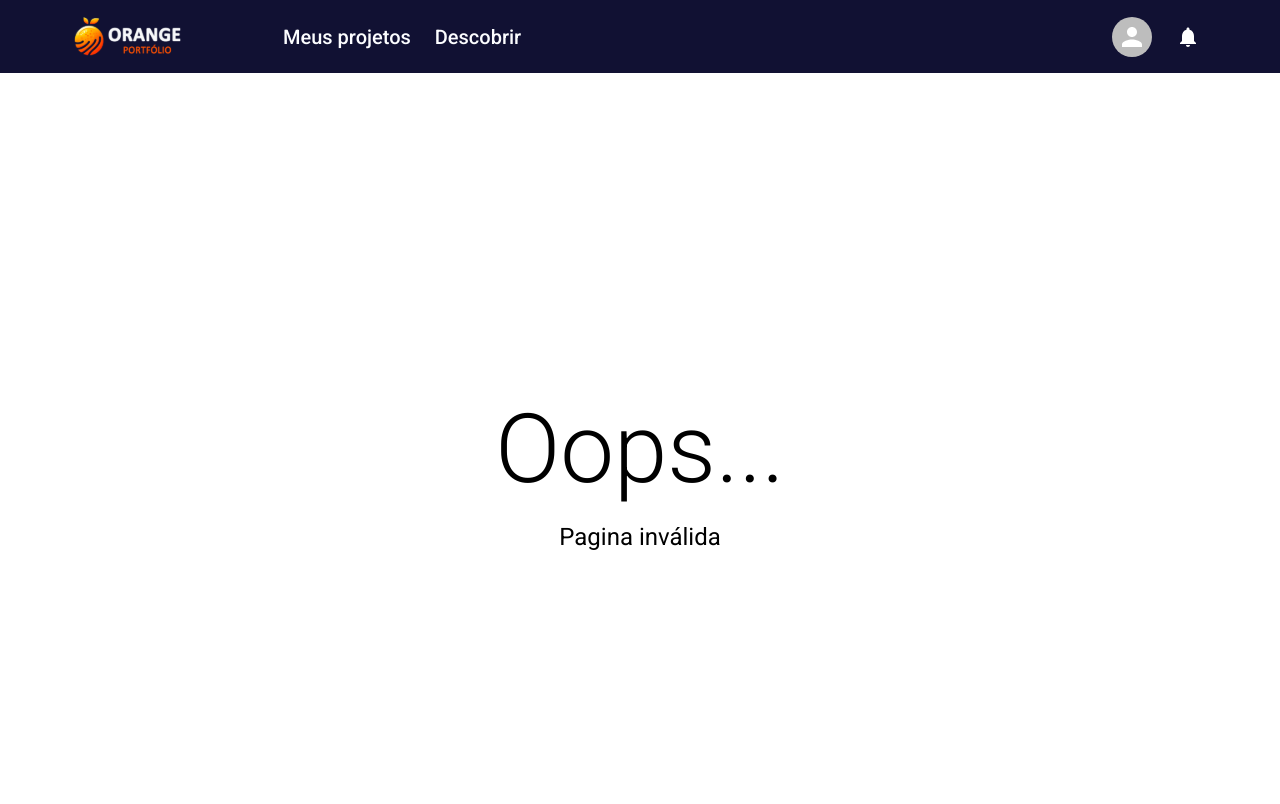
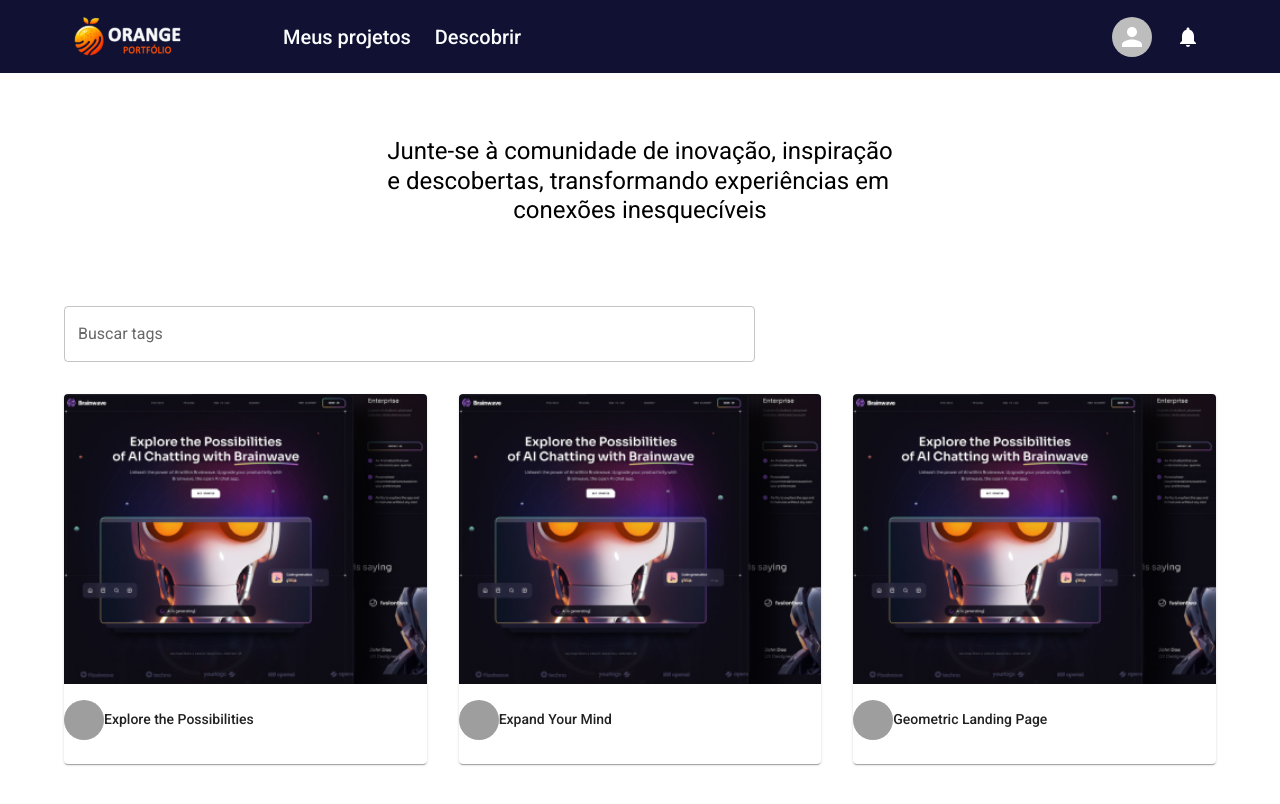
Before and after one commit to felipel7/orange-portfolio, a React (Vite) app: page /descobrir in a window 1280 px wide. Shown: the top 804 px of the page. Built offline with nearby package versions, Linux system fonts and the light colour scheme; grey boxes are pictures that could not be loaded.

Commit message:
Add page discovery

```diff
--- /dev/null
+++ b/src/components/Cards/CardDiscovery.tsx
@@ -0,0 +1,50 @@
+import {
+  Card as MuiCard,
+  CardContent,
+  CardMedia,
+  Typography,
+} from "@mui/material";
+
+interface CardProps {
+  personName: string;
+  avatar: string;
+  imageUrl: string;
+}
+
+export const CardDiscovery = ({ personName, avatar, imageUrl }: CardProps) => {
+  return (
+    <MuiCard
+      sx={{
+        mb: 4,
+      }}
+    >
+      <CardMedia
+        component="img"
+        sx={{
+          height: 290,
+          width: 389,
+        }}
+        image={imageUrl}
+        alt={personName}
+      />
+      <CardContent
+        sx={{
+          display: "flex",
+          alignItems: "center",
+          pl: 0,
+        }}
+      >
+        <img
+          src={avatar}
+          alt={`Avatar for ${personName}`}
+          style={{
+            width: "40px",
+            height: "40px",
+            borderRadius: "50%",
+          }}
+        />
+        <Typography variant="subtitle2">{personName}</Typography>
+      </CardContent>
+    </MuiCard>
+  );
+};
--- /dev/null
+++ b/src/components/Cards/CardGridDiscovery.tsx
@@ -0,0 +1,45 @@
+import React from "react";
+import Grid from "@mui/material/Grid";
+import { CardDiscovery } from "./CardDiscovery";
+import imgMockExplore from "./mockImg/Explore_the_Possibilities.jpg";
+
+// Mock de dados para os cards
+const itemsMock = [
+  {
+    id: 1,
+    personName: "Explore the Possibilities",
+    avatar:
+      "https://img.freepik.com/vetores-premium/design-de-avatar-de-pessoa_24877-38131.jpg",
+    imageUrl: imgMockExplore,
+  },
+  {
+    id: 2,
+    personName: "Expand Your Mind",
+    avatar:
+      "https://img.freepik.com/vetores-premium/design-de-avatar-de-pessoa_24877-38131.jpg",
+    imageUrl: imgMockExplore,
+  },
+  {
+    id: 3,
+    personName: "Geometric Landing Page",
+    avatar:
+      "https://img.freepik.com/vetores-premium/design-de-avatar-de-pessoa_24877-38131.jpg",
+    imageUrl: imgMockExplore,
+  },
+];
+
+export const CardGrid: React.FC = () => {
+  return (
+    <Grid container spacing={4}>
+      {itemsMock.map((item) => (
+        <Grid item key={item.id} xs={12} sm={6} md={4}>
+          <CardDiscovery
+            personName={item.personName}
+            avatar={item.avatar}
+            imageUrl={item.imageUrl}
+          />
+        </Grid>
+      ))}
+    </Grid>
+  );
+};
--- /dev/null
+++ b/src/components/Forms/SearchBarDiscovery.tsx
@@ -0,0 +1,49 @@
+import { useForm, Controller } from "react-hook-form";
+import Autocomplete from "@mui/material/Autocomplete";
+import TextField from "@mui/material/TextField";
+
+const tagsMock = ["React", "Material-UI", "TypeScript", "Hook Form"];
+
+interface FormData {
+  searchQuery: string;
+}
+
+export const SearchBarDiscovery = () => {
+  const { control, handleSubmit } = useForm<FormData>();
+
+  const onSubmit = (data: FormData) => {
+    console.log(data);
+  };
+
+  return (
+    <form onSubmit={handleSubmit(onSubmit)}>
+      <Controller
+        name="searchQuery"
+        control={control}
+        defaultValue=""
+        render={({ field }) => (
+          <Autocomplete
+            sx={{
+              mb: 3,
+              width: "60%",
+            }}
+            {...field}
+            freeSolo
+            options={tagsMock}
+            renderInput={(params) => (
+              <TextField
+                {...params}
+                label="Buscar tags"
+                margin="normal"
+                variant="outlined"
+              />
+            )}
+            onInputChange={(event, value) => {
+              field.onChange(value);
+            }}
+          />
+        )}
+      />
+    </form>
+  );
+};
--- /dev/null
+++ b/src/pages/DiscoveryPage.tsx
@@ -0,0 +1,26 @@
+import { Stack, Container, Typography, Box } from "@mui/material";
+import { SearchBarDiscovery } from "../components/Forms/SearchBarDiscovery";
+import { CardGrid } from "../components/Cards/CardGridDiscovery";
+
+export const DiscoveryPage = () => {
+  return (
+    <Stack alignItems={"center"}>
+      <Typography
+        variant="h4"
+        sx={{
+          my: 8,
+        }}
+      >
+        Junte-se à comunidade de inovação, inspiração <br /> e descobertas,
+        transformando experiências em <br />
+        <Box display={"flex"} justifyContent={"center"}>
+          conexões inesquecíveis
+        </Box>
+      </Typography>
+      <Container maxWidth="lg">
+        <SearchBarDiscovery />
+        <CardGrid />
+      </Container>
+    </Stack>
+  );
+};
```
Also changed, not shown: src/routing/routes.tsx (+12 -11 lines), src/theme.tsx (+25 -25 lines), src/components/Cards/mockImg/Explore_the_Possibilities.jpg (added).
